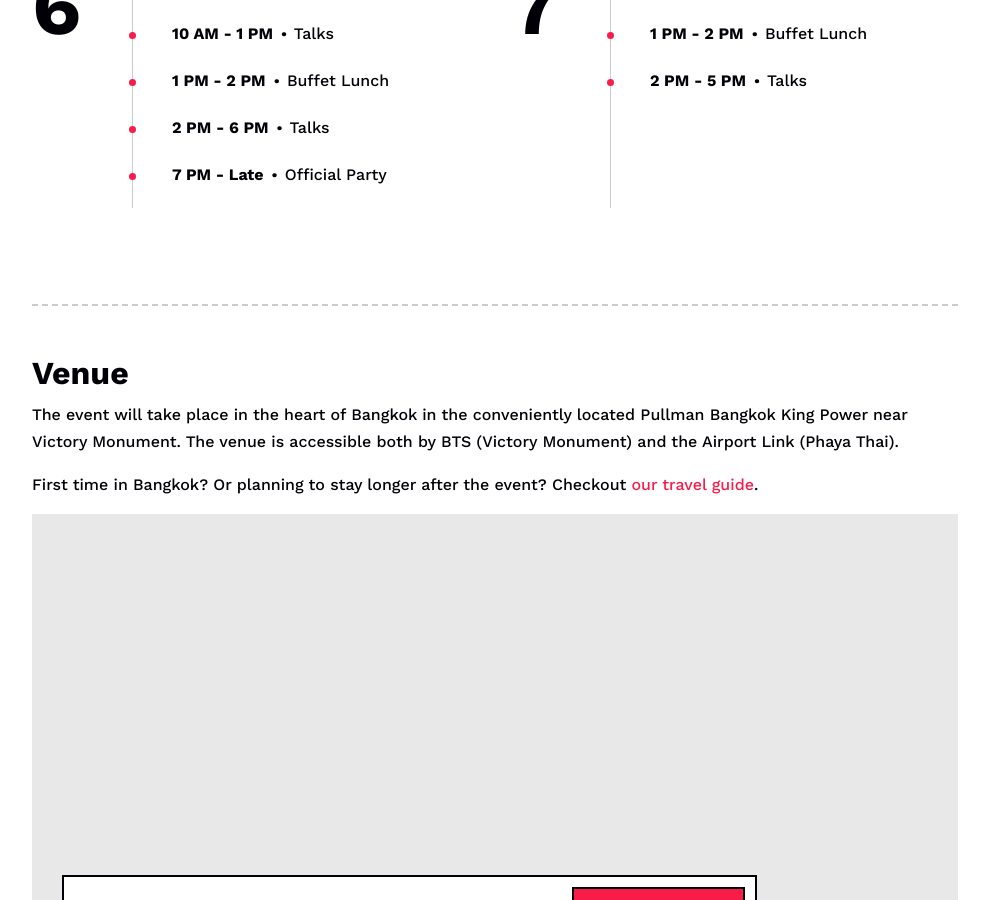
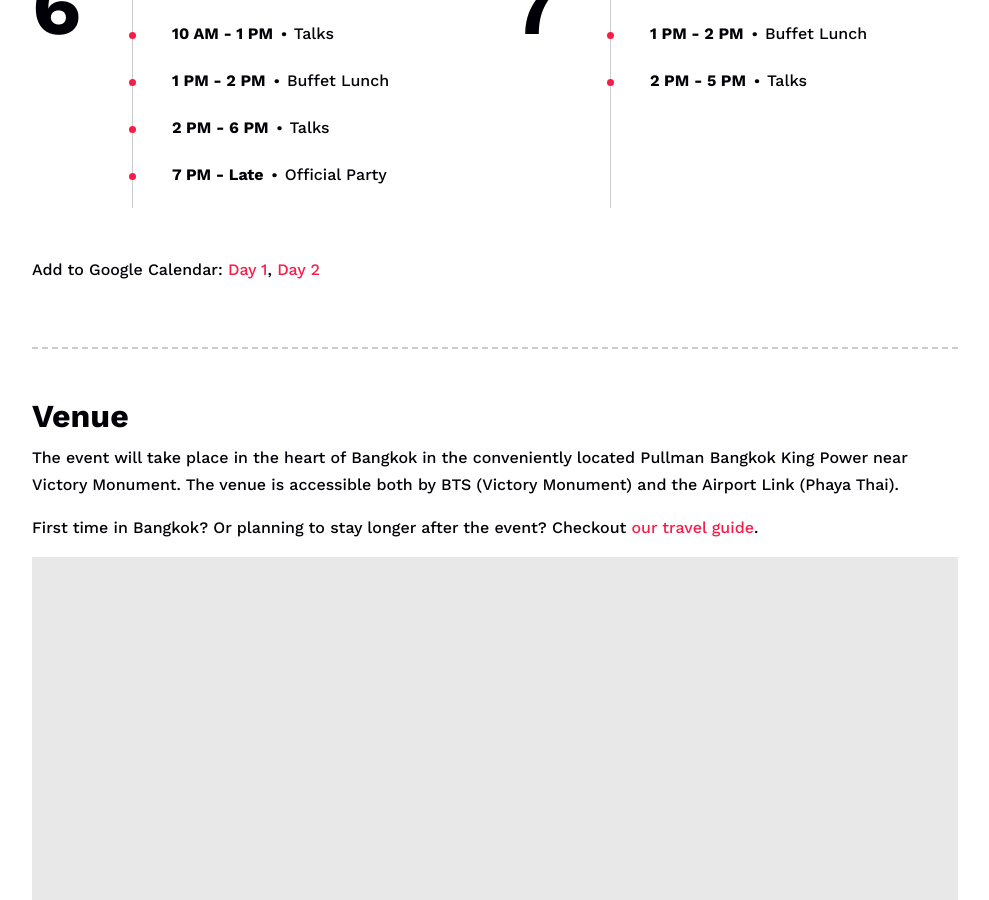
Before and after one commit to bangkokrb/rubyconfth, a Jekyll site: the page built from index.md, in a window 1280 px wide and 900 px high, scrolled down 1663 px. Shown: the whole window, without its empty margins (237-1226 px from the left). Built offline with Jekyll 4.4.1, drawn with Linux system fonts in a browser that asks for light colours; comment, search, counter and statistics services are not loaded; some of the changed lines change nothing that is shown.

Commit message:
add Google Calendar links

```diff
--- a/_includes/schedule.html
+++ b/_includes/schedule.html
@@ -55,3 +55,26 @@
     </div>
   </div>
 </div>
+<p>
+Add to Google Calendar:
+<a href="http://www.google.com/calendar/render?
+action=TEMPLATE
+&text=RubyConfTH+2019+(day+1)
+&dates=20190906T090000/20190906T160000
+&ctz=Asia/Bangkok
+&location=Pullman+Bangkok+King+Power,+8-2+Rang+Nam+Alley,+Khwaeng+Thanon+Phaya+Thai,+Khet+Ratchathewi,+Krung+Thep+Maha+Nakhon+10400,+Thailand
+&trp=true
+&sprop=website:rubyconfth.com
+&sprop=name:Ruby+Conference+Thailand+2019"
+  target="_blank" rel="nofollow" >Day 1</a>,
+<a href="http://www.google.com/calendar/render?
+action=TEMPLATE
+&text=RubyConfTH+2019+(day+2)
+&dates=20190907T100000/20190907T170000
+&ctz=Asia/Bangkok
+&location=Pullman+Bangkok+King+Power,+8-2+Rang+Nam+Alley,+Khwaeng+Thanon+Phaya+Thai,+Khet+Ratchathewi,+Krung+Thep+Maha+Nakhon+10400,+Thailand
+&trp=true
+&sprop=website:rubyconfth.com
+&sprop=name:Ruby+Conference+Thailand+2019"
+  target="_blank" rel="nofollow" >Day 2</a>
+</p>
```
